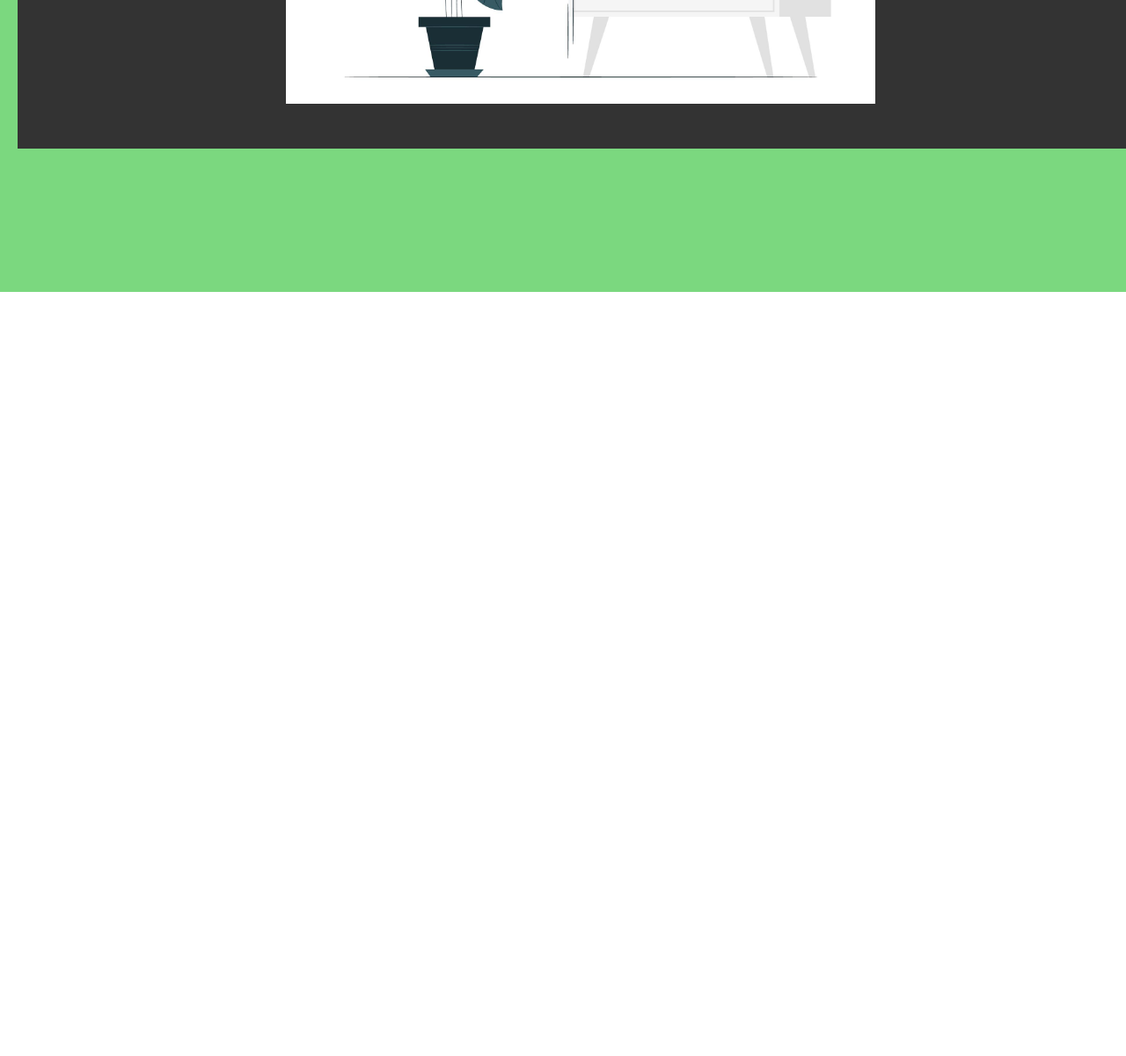
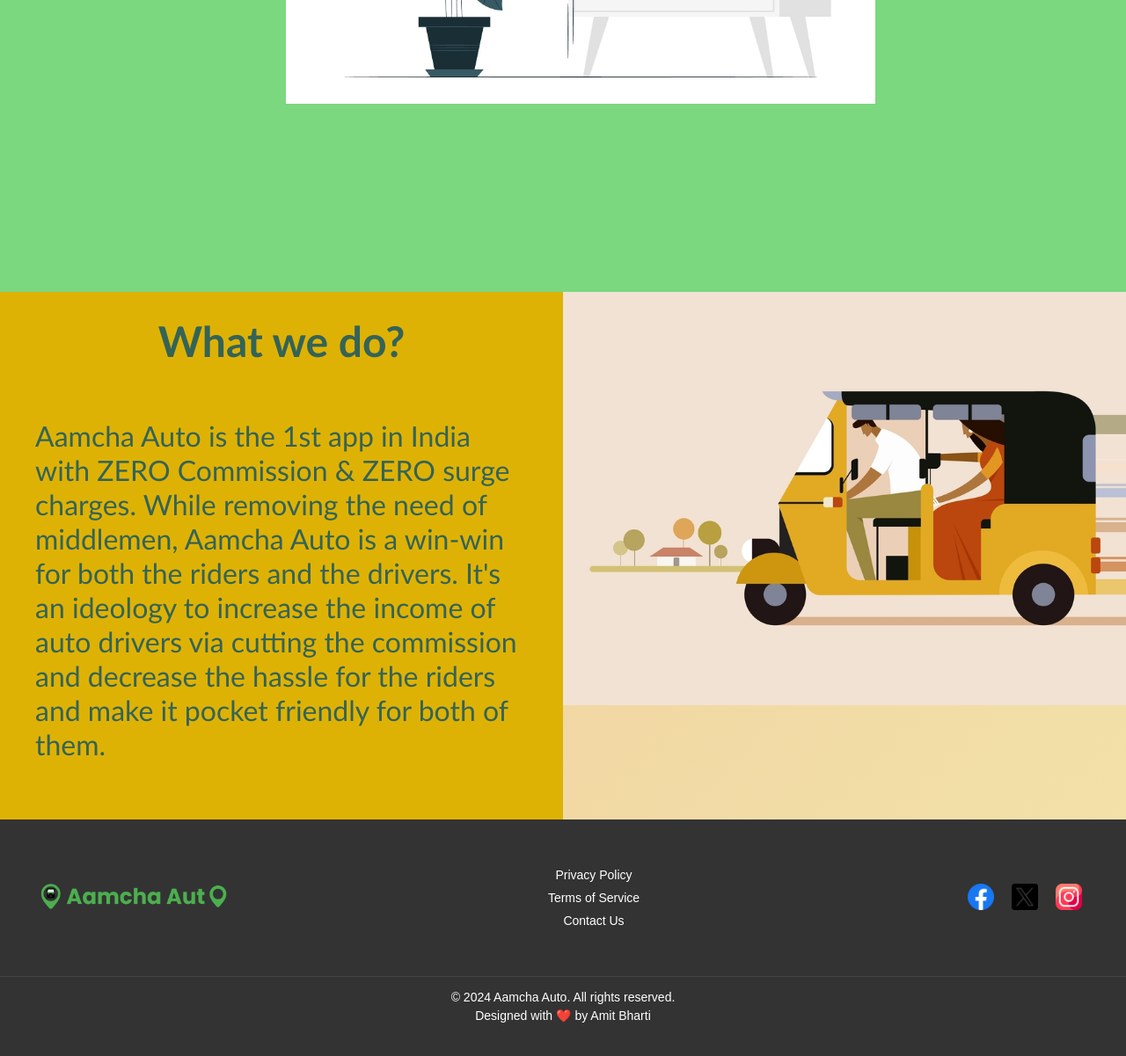
Before and after one commit to 9Amit/aancha-auto, a plain HTML site: page index.html in a window 1280 px wide. Shown: the part 2228-3429 px from the top of the page at 88% size. Before the commit the page ends 2560 px from the top, so only its background shows below. Drawn offline with Linux system fonts and the light colour scheme.

Commit message:
corrected footer

```diff
--- a/index.html
+++ b/index.html
@@ -91,11 +91,24 @@
         </div>
 
     </div>
-    <!-- Footer -->
+
+</div>
+ <div class="hero-3">
+    <div class="for-im">
+        <h1>What we do?</h1>
+        <p>Aamcha Auto is the 1st app in India with ZERO Commission & ZERO surge charges. While removing the need of middlemen,
+        Aamcha Auto is a win-win for both the riders and the drivers. It's an ideology to increase the income of auto drivers
+        via cutting the commission and decrease the hassle for the riders and make it pocket friendly for both of them.</p>
+    </div>
+    <div class="for-con">
+    <img style="width: 110%;" src="./images/auto.jpg" alt="">
+    </div>
+ </div>
+
 <footer class="footer">
     <div class="footer-content">
         <div class="footer-logo">
-                <img src="./images/Screenshot 2024-10-02 114044.png" alt="app-logo">
+            <img style="width: 220px;" src="./images/Screenshot 2024-10-02 114044.png" alt="app-logo">
         </div>
         <div class="footer-links">
             <a class="footer-link" href="#">Privacy Policy</a>
@@ -110,9 +123,16 @@
     </div>
     <div class="footer-bottom">
         <p>&copy; 2024 Aamcha Auto. All rights reserved.</p>
-            <p>Designed with ❤️ by Amit</p>
+        <p>Designed with ❤️ by Amit Bharti</p>
     </div>
 </footer>
+
+
+
+
+
+
+
 
     <script src="index.js"></script>
 </body>
```
Lines whose indentation alone changed are shown as unchanged.
